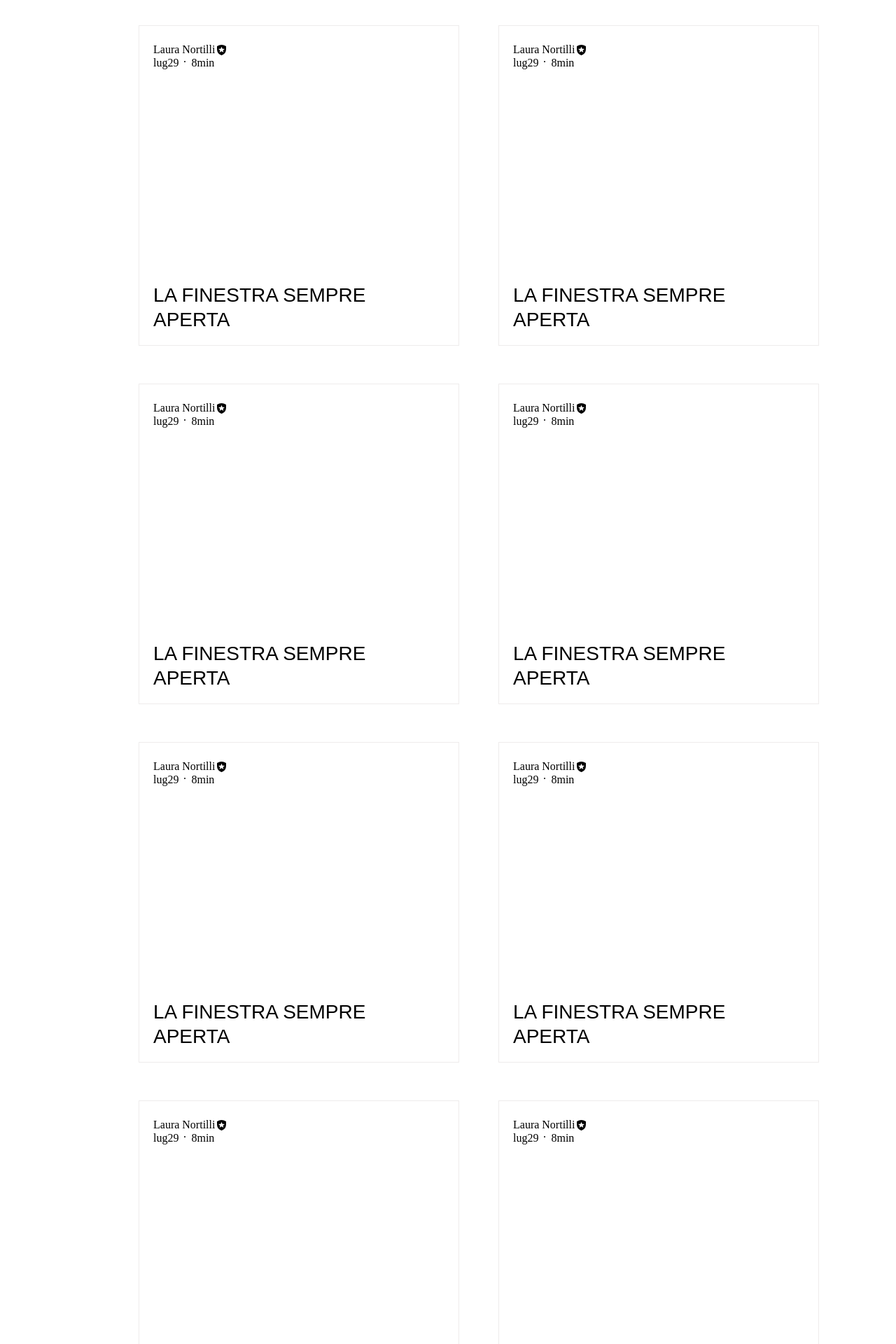
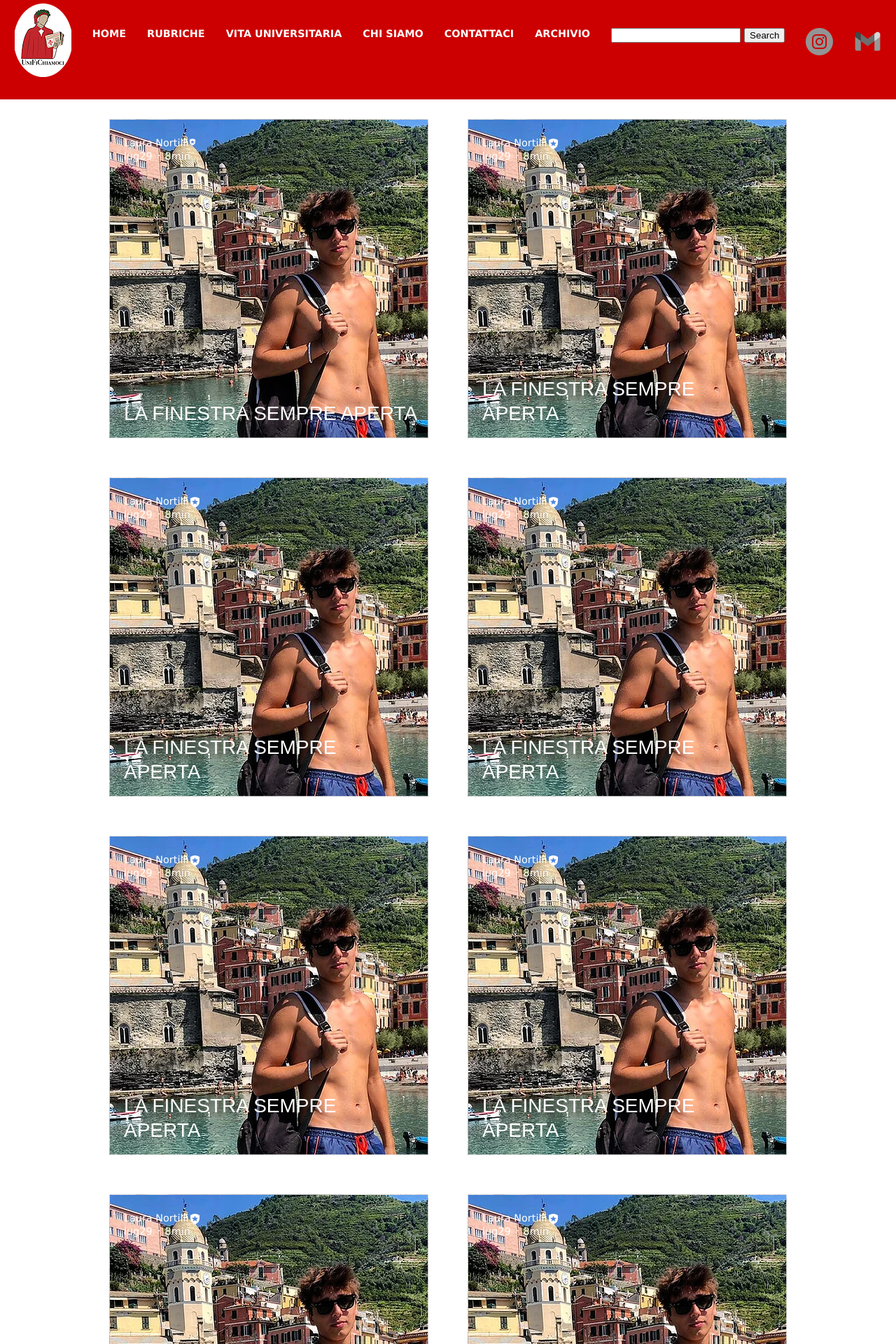
Before and after one commit to lorenzograzzini/Unifichiamoci_site, a PHP site: the page made by html/vita universitaria/vivifirenze.html in a window 1280 px wide. Shown: the top 1920 px of the page at 70% size. Run offline with PHP 8.4, Linux system fonts and the light colour scheme.

Commit message:
concluding

```diff
--- a/css/studioscopio.css
+++ b/css/studioscopio.css
@@ -12,7 +12,7 @@
   z-index: 1;
 }
 .article_container{
-  height: 792px;
+  height: auto;
   width: 940px;
   z-index: 2;
   display: flex;
--- a/css/vivifirenze.css
+++ b/css/vivifirenze.css
@@ -2,17 +2,17 @@
   height: 6286px;
   width: 100%;
   display: flex;
-  justify-content: center
+  justify-content: center;
 }
 .main_container{
-  width: 940px;
+  width: auto;
   height: 6286px;
   display: flex;
   flex-direction: column;
   z-index: 1;
 }
 .di_article_container{
-  width: 940px;
+  width: auto;
   height: 456px;
   display: flex;
   flex-direction: row;
@@ -20,25 +20,14 @@
   margin-top: 28px;
 }
 .article_container{
-  height: 456px;
-  width: 456px;
+  height: 454px;
+  width: 454px;
   z-index: 2;
   border-color: rgba(232, 230, 230, 0.75);
   border-width: 1px;
   border-style: solid;
   margin-right: 28px;
   margin-left: 28px;
-}
-.image_container{
-  height: 456px;
-  width: 456px;
-  z-index: 3;
-}
-.image_contained{
-  width: 456px;
-  height: 456px;
-  z-index: 3;
-  object-fit: cover;
 }
 .didascalia{
   width: 940px;
@@ -92,7 +81,7 @@
   height: 13px;
   display:flex;
   flex-direction: row;
-
+  color: white;
 }
 .point_container{
   width: 18px;
@@ -106,12 +95,12 @@
   height: 2px;
   border-radius: 50%;
   align-self: center;
-  background-color: black;
+  background-color: white;
   box-sizing: inherit;
   align-self: center;
 }
 .nocolor{
-  color: black;
+  color: white;
   text-decoration: none;
 }
 .description{
@@ -147,3 +136,6 @@
   flex-direction: column-reverse;
   margin-top: -500px;
 }
+.blog-post-post-list-description-fill{
+  fill: white;
+}
--- a/html/vita universitaria/vivifirenze.html
+++ b/html/vita universitaria/vivifirenze.html
@@ -4,12 +4,50 @@
     <meta charset="utf-8">
     <title>Unifichiamoci</title>
     <link rel="stylesheet" href="../../css/vivifirenze.css">
+    <link href="../../css/style.css" rel="stylesheet"type="text/css">
   </head>
-  <body>
+  <body style="margin: 0;">
+    <header style="z-index: 16;">
+     <div style="margin:0px ;padding:0px; background-color: #c00; text-align:center;">
+    				<ul class=menu >
+    					<li ><a href="#"><img src="../../images/logo ovale.webp"></a></li>
+    					<li><a href="../home/home.html">HOME</a></li>
+    					<li><a href="#">RUBRICHE</a>
+    						<ul>
+    						<li><a href="#">Cultura</a></li>
+    						<li><a href="#">Diari</a></li>
+    						<li><a href="#">L'angolo di Apollo</a></li>
+    						<li><a href="#">Recenzioni</a></li>
+    						<li><a href="#">Sport</a></li>
+
+    						</ul>
+
+    					</li>
+    					<li><a href="../vita universitaria/vita_universitaria.html">VITA UNIVERSITARIA</a>
+    						<ul>
+    							<li><a href="#">Collaborazioni</li>
+    							<li><a href="#">Eventi</a></li>
+    							<li><a href="#">La voce degli studenti</a></li>
+    							<li><a href="studioscopio.html">Studioscopo UNIFI</a></li>
+    							<li><a href="#">Unichiedici</a></li>
+    							<li><a href="#">ViviFirenze</a></li>
+    						</ul>
+    					</li>
+    					<li><a href="#">CHI SIAMO</a></li>
+    					<li><a href="#">CONTATTACI</a></li>
+    					<li><a href="#">ARCHIVIO</a></li>
+    					<li><a href="#">
+    					<label for="search" class="structural">Search 456bereastreet.com</label>
+    					<input type="search" id="search" name="search" class="txt" size="20">
+    					<input type="submit" class="btn" value="Search"></a></li>
+    					<li ><a href="https://www.instagram.com/unifichiamoci/?igshid=rcmrnwh9yuii" target="_blank"><img src="../../images/instagram.webp" id="image"></a></li>
+    					<li ><a href="mailto:unifichiamoci@gmail.com" target="_blank"><img src="../../images/gmail.webp" id="image"></a></li>
+    	</div>
+    </header>
     <div class="centering">
       <div class="main_container">
         <div class="di_article_container">
-          <div class="article_container">
+          <div class="article_container" style="background-image: url(../../images/albertogenerini.webp);">
             <div class="direction_div" id="going_down">
               <div class="author">
                 <div class="author_name">
@@ -20,7 +58,7 @@
                   </div>
                   <div class="svg_image_profile">
                     <a href="#">
-                      <svg xmlns="http://www.w3.org/2000/svg" width="19" height="19" viewBox="0 0 19 19" class="blog-post-post-list-description-fill" style="fill-rule: evenodd;">
+                      <svg xmlns="http://www.w3.org/2000/svg" width="12" height="12" viewBox="0 0 19 19" class="blog-post-post-list-description-fill" style="fill-rule: evenodd;" fill="white">
                         <path d="M3.0299,4.05263158 C7.59702941,1.31578947 11.4029706,1.31578947 15.9701,4.05263158 C16.0788412,11 16.2419529,14.3157895 9.5,17 C2.75804706,14.3157895 2.92115882,11 3.0299,4.05263158 Z M9.39332888,11.2792808 C9.45851262,11.2381732 9.54151575,11.2381732 9.60669949,11.2792808 L11.6016734,12.5373957 C11.7030093,12.6013024 11.8276546,12.6164227 11.9413311,12.5785984 C12.1509459,12.508852 12.2643317,12.2823849 12.1945852,12.07277 L11.4749606,9.91002155 L13.4066196,8.57961581 C13.5127893,8.50649273 13.5772092,8.38668249 13.5796591,8.25779106 C13.5838574,8.03691706 13.408207,7.85445994 13.1873329,7.85026169 L10.7205982,7.80337534 L9.87345622,5.59604095 C9.83283079,5.4901863 9.74919031,5.40654582 9.64333566,5.36592038 C9.43708931,5.28676612 9.20572641,5.38979461 9.12657215,5.59604095 L8.27943019,7.80337534 L5.81269542,7.85026169 C5.68380399,7.85271159 5.56399375,7.91713145 5.49087067,8.02330121 C5.36556375,8.20523836 5.41147163,8.45430889 5.59340879,8.57961581 L7.52506779,9.91002155 L6.80544312,12.07277 C6.76761883,12.1864466 6.78273912,12.3110919 6.84664582,12.4124278 C6.96448715,12.599287 7.21149576,12.655237 7.39835499,12.5373957 L9.39332888,11.2792808 Z">
                         </path>
                       </svg>
@@ -43,12 +81,12 @@
             <div class="direction_div" id="going_up">
               <a href="#" class="nocolor">
                 <div class="description">
-                  <span style="font:normal normal normal 28px/35px proxima-n-w01-reg,sans-serif;">LA FINESTRA SEMPRE<br> APERTA</span>
+                  <span style="font:normal normal normal 28px/35px proxima-n-w01-reg,sans-serif;">LA FINESTRA SEMPRE APERTA</span>
                 </div>
               </a>
             </div>
           </div>
-          <div class="article_container">
+          <div class="article_container" style="background-image: url(../../images/albertogenerini.webp);">
             <div class="direction_div" id="going_down">
               <div class="author">
                 <div class="author_name">
@@ -89,7 +127,7 @@
           </div>
         </div>
         <div class="di_article_container">
-          <div class="article_container">
+          <div class="article_container" style="background-image: url(../../images/albertogenerini.webp);">
             <div class="direction_div" id="going_down">
               <div class="author">
                 <div class="author_name">
@@ -128,7 +166,7 @@
               </a>
             </div>
           </div>
-          <div class="article_container">
+          <div class="article_container" style="background-image: url(../../images/albertogenerini.webp);">
             <div class="direction_div" id="going_down">
               <div class="author">
                 <div class="author_name">
@@ -169,7 +207,7 @@
           </div>
         </div>
         <div class="di_article_container">
-          <div class="article_container">
+          <div class="article_container" style="background-image: url(../../images/albertogenerini.webp);">
             <div class="direction_div" id="going_down">
               <div class="author">
                 <div class="author_name">
@@ -208,7 +246,7 @@
               </a>
             </div>
           </div>
-          <div class="article_container">
+          <div class="article_container" style="background-image: url(../../images/albertogenerini.webp);">
             <div class="direction_div" id="going_down">
               <div class="author">
                 <div class="author_name">
@@ -249,7 +287,7 @@
           </div>
         </div>
         <div class="di_article_container">
-          <div class="article_container">
+          <div class="article_container" style="background-image: url(../../images/albertogenerini.webp);">
             <div class="direction_div" id="going_down">
               <div class="author">
                 <div class="author_name">
@@ -288,7 +326,7 @@
               </a>
             </div>
           </div>
-          <div class="article_container">
+          <div class="article_container" style="background-image: url(../../images/albertogenerini.webp);">
             <div class="direction_div" id="going_down">
               <div class="author">
                 <div class="author_name">
@@ -329,7 +367,7 @@
           </div>
         </div>
         <div class="di_article_container">
-          <div class="article_container">
+          <div class="article_container" style="background-image: url(../../images/albertogenerini.webp);">
             <div class="direction_div" id="going_down">
               <div class="author">
                 <div class="author_name">
@@ -368,7 +406,7 @@
               </a>
             </div>
           </div>
-          <div class="article_container">
+          <div class="article_container" style="background-image: url(../../images/albertogenerini.webp);">
             <div class="direction_div" id="going_down">
               <div class="author">
                 <div class="author_name">
@@ -409,7 +447,7 @@
           </div>
         </div>
         <div class="di_article_container">
-          <div class="article_container">
+          <div class="article_container" style="background-image: url(../../images/albertogenerini.webp);">
             <div class="direction_div" id="going_down">
               <div class="author">
                 <div class="author_name">
@@ -448,7 +486,7 @@
               </a>
             </div>
           </div>
-          <div class="article_container">
+          <div class="article_container" style="background-image: url(../../images/albertogenerini.webp);">
             <div class="direction_div" id="going_down">
               <div class="author">
                 <div class="author_name">
@@ -489,7 +527,7 @@
           </div>
         </div>
         <div class="di_article_container">
-          <div class="article_container">
+          <div class="article_container" style="background-image: url(../../images/albertogenerini.webp);">
             <div class="direction_div" id="going_down">
               <div class="author">
                 <div class="author_name">
@@ -528,7 +566,7 @@
               </a>
             </div>
           </div>
-          <div class="article_container">
+          <div class="article_container" style="background-image: url(../../images/albertogenerini.webp);">
             <div class="direction_div" id="going_down">
               <div class="author">
                 <div class="author_name">
@@ -569,7 +607,7 @@
           </div>
         </div>
         <div class="di_article_container">
-          <div class="article_container">
+          <div class="article_container" style="background-image: url(../../images/albertogenerini.webp);">
             <div class="direction_div" id="going_down">
               <div class="author">
                 <div class="author_name">
@@ -608,7 +646,7 @@
               </a>
             </div>
           </div>
-          <div class="article_container">
+          <div class="article_container" style="background-image: url(../../images/albertogenerini.webp);">
             <div class="direction_div" id="going_down">
               <div class="author">
                 <div class="author_name">
@@ -649,7 +687,7 @@
           </div>
         </div>
         <div class="di_article_container">
-          <div class="article_container">
+          <div class="article_container" style="background-image: url(../../images/albertogenerini.webp);">
             <div class="direction_div" id="going_down">
               <div class="author">
                 <div class="author_name">
@@ -688,7 +726,7 @@
               </a>
             </div>
           </div>
-          <div class="article_container">
+          <div class="article_container" style="background-image: url(../../images/albertogenerini.webp);">
             <div class="direction_div" id="going_down">
               <div class="author">
                 <div class="author_name">
@@ -729,7 +767,7 @@
           </div>
         </div>
         <div class="di_article_container">
-          <div class="article_container">
+          <div class="article_container" style="background-image: url(../../images/albertogenerini.webp);">
             <div class="direction_div" id="going_down">
               <div class="author">
                 <div class="author_name">
@@ -768,7 +806,7 @@
               </a>
             </div>
           </div>
-          <div class="article_container">
+          <div class="article_container" style="background-image: url(../../images/albertogenerini.webp);">
             <div class="direction_div" id="going_down">
               <div class="author">
                 <div class="author_name">
@@ -809,7 +847,7 @@
           </div>
         </div>
         <div class="di_article_container">
-          <div class="article_container">
+          <div class="article_container" style="background-image: url(../../images/albertogenerini.webp);">
             <div class="direction_div" id="going_down">
               <div class="author">
                 <div class="author_name">
@@ -848,7 +886,7 @@
               </a>
             </div>
           </div>
-          <div class="article_container">
+          <div class="article_container" style="background-image: url(../../images/albertogenerini.webp);">
             <div class="direction_div" id="going_down">
               <div class="author">
                 <div class="author_name">
@@ -889,7 +927,7 @@
           </div>
         </div>
         <div class="di_article_container">
-          <div class="article_container">
+          <div class="article_container" style="background-image: url(../../images/albertogenerini.webp);">
             <div class="direction_div" id="going_down">
               <div class="author">
                 <div class="author_name">
@@ -928,7 +966,7 @@
               </a>
             </div>
           </div>
-          <div class="article_container">
+          <div class="article_container" style="background-image: url(../../images/albertogenerini.webp);">
             <div class="direction_div" id="going_down">
               <div class="author">
                 <div class="author_name">
@@ -970,5 +1008,8 @@
         </div>
       </div>
     </div>
+    <iframe src="../footer.html" width="100%" height="142px;" style="border: none; margin-top: -100px;"></iframe>
+    <script src="https://code.jquery.com/jquery-3.5.1.slim.min.js" integrity="sha384-DfXdz2htPH0lsSSs5nCTpuj/zy4C+OGpamoFVy38MVBnE+IbbVYUew+OrCXaRkfj" crossorigin="anonymous"></script>
+    <script src="https://cdn.jsdelivr.net/npm/bootstrap@4.5.3/dist/js/bootstrap.bundle.min.js" integrity="sha384-ho+j7jyWK8fNQe+A12Hb8AhRq26LrZ/JpcUGGOn+Y7RsweNrtN/tE3MoK7ZeZDyx" crossorigin="anonymous"></script>
   </body>
 </html>
```
